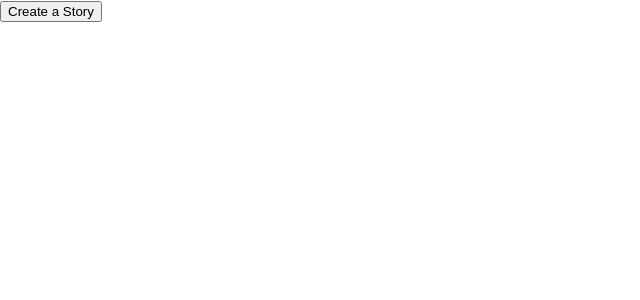
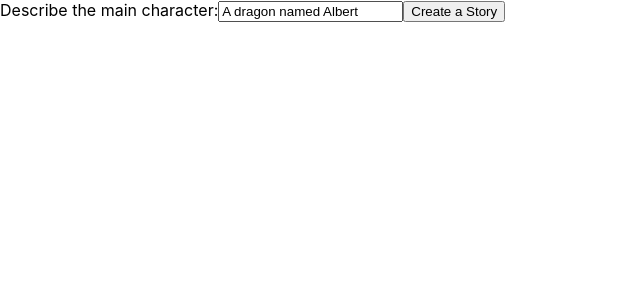
Before and after one commit to simplybenuk/bonnie, a React (Create React App) app in the folder client/: page / in a window 1280 px wide. Shown: the top 300 px of the page, without its empty margins (0-640 px from the left). Built offline with nearby package versions, Linux system fonts and the light colour scheme.

Commit message:
Update App.js
Added ability to change main character

```diff
--- a/client/src/App.js
+++ b/client/src/App.js
@@ -3,9 +3,10 @@ import axios from 'axios';
 
 function App() {
   const [story, setStory] = useState('');
+  const [character, setCharacter] = useState('A dragon named Albert');
 
   const createStory = async () => {
-    const prompt = "Write a 2 minute bedtime story a Father can read to their 2 year old child. The main character is called Bob. The moral of the story will be to not lie";
+    const prompt = `Write a 2 minute bedtime story a Father can read to their 2 year old child. The main character is ${character}. The moral of the story will be to not lie`;
     try {
       const res = await axios.post('http://localhost:5000/create-story', { prompt });
       setStory(res.data.story);
@@ -17,6 +18,13 @@ function App() {
 
   return (
     <div className="App">
+      <label htmlFor="character">Describe the main character:</label>
+      <input
+        type="text"
+        id="character"
+        value={character}
+        onChange={e => setCharacter(e.target.value)}
+      />
       <button onClick={createStory}>Create a Story</button>
       <p>{story}</p>
     </div>
```
